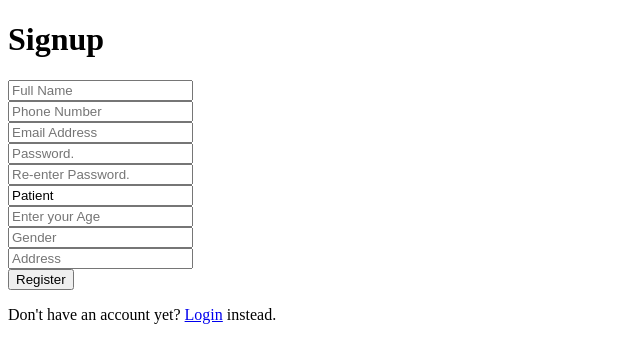
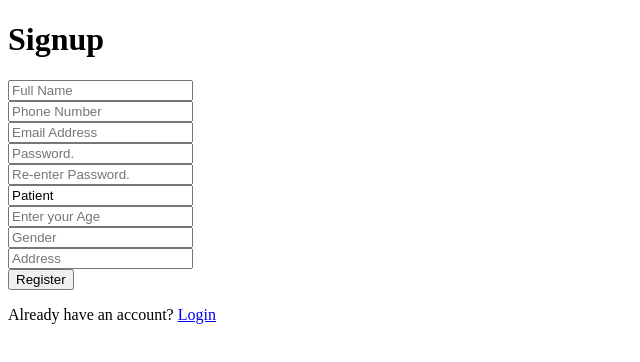
Before and after one commit to rozengoza/Online-Patient-Registration-System-, a Next.js app in the folder client/: page /register in a window 1280 px wide. Shown: the top 362 px of the page, without its empty margins (0-640 px from the left). Built offline with nearby package versions, Linux system fonts and the light colour scheme.

Commit message:
added client code, write form data into MongoDB, login and register created

```diff
--- a/client/src/pages/register/index.js
+++ b/client/src/pages/register/index.js
@@ -114,7 +114,7 @@
           ) : null}<br/>
 
           <button type="submit">Register</button>
-          <p>Don't have an account yet? <Link href='/login'>Login</Link> instead.</p>
+          <p>Already have an account? <Link href='/login'>Login</Link> </p>
 
         </Form>
       )}
```
